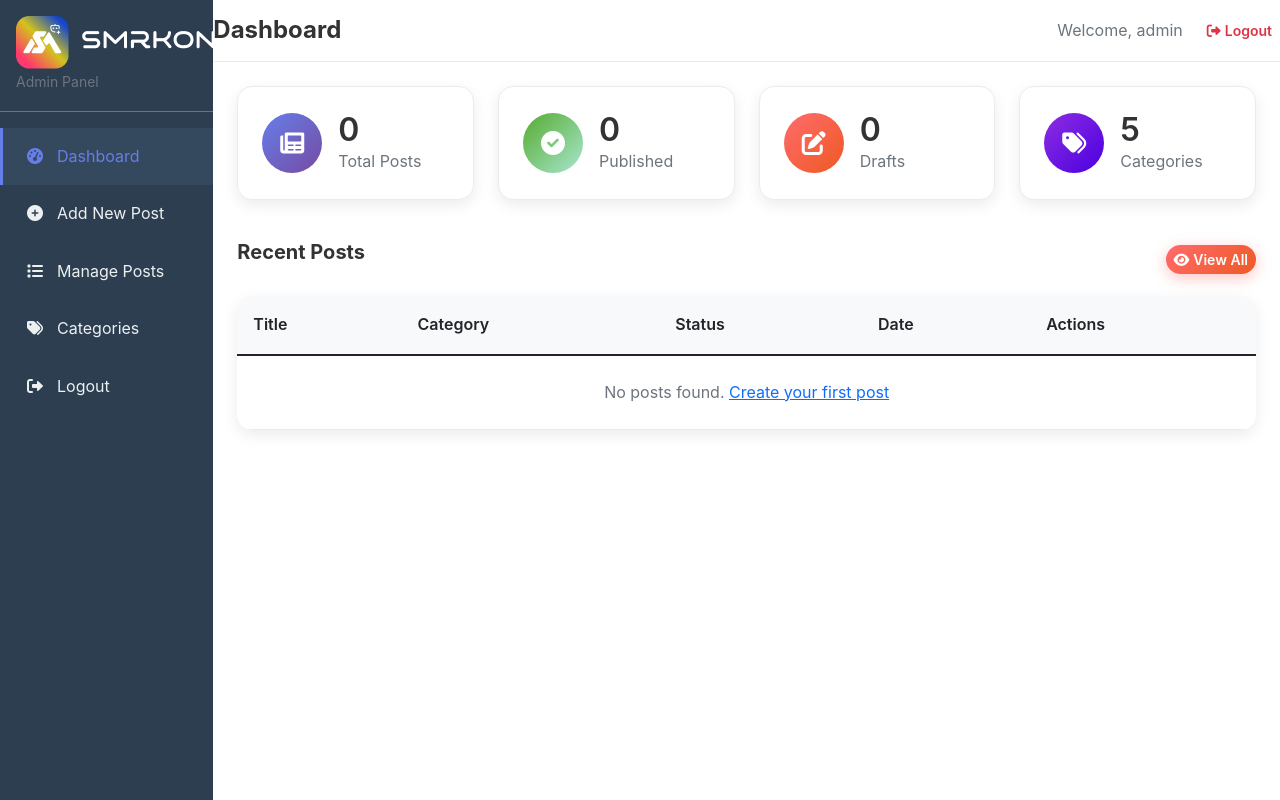
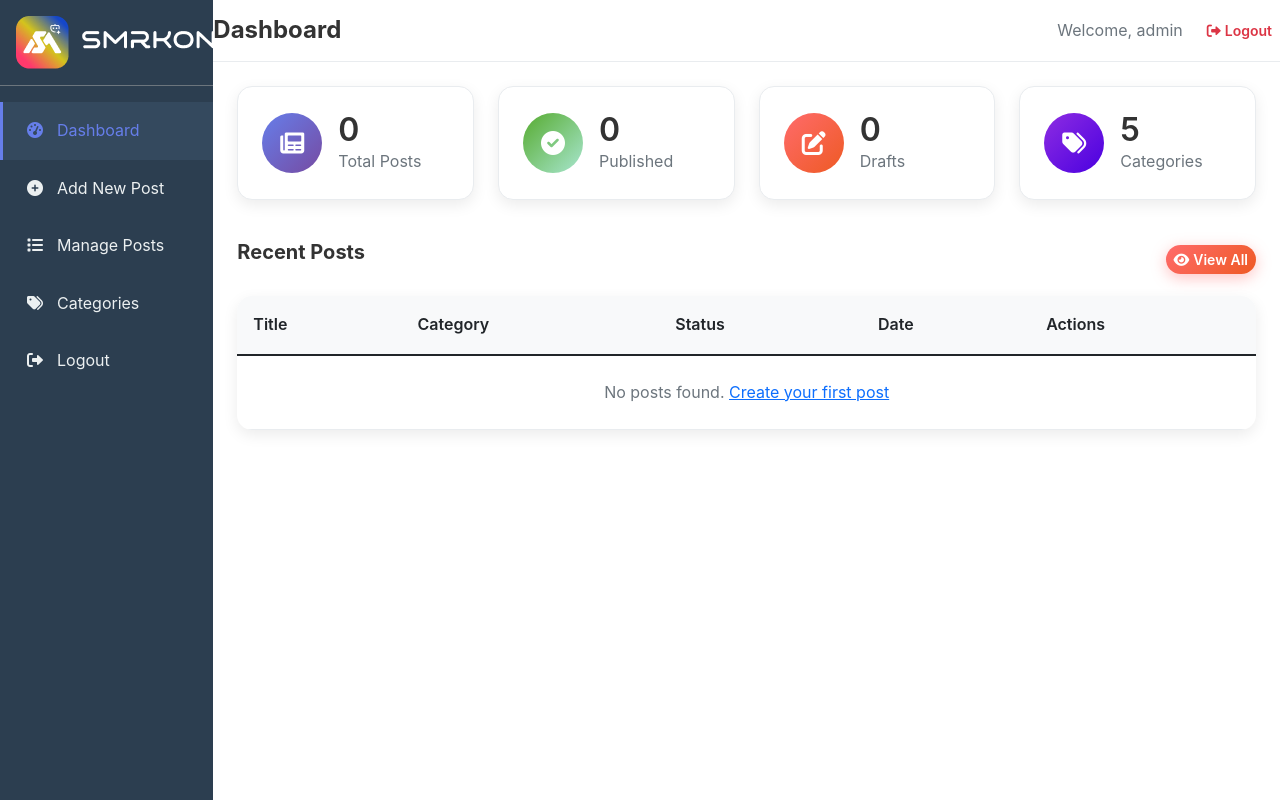
Before and after one commit to Smrkonova/Blog-Dashboard, a PHP site: page /admin/dashboard.php in a window 1280 px wide. Run offline with PHP 8.4, Linux system fonts and the light colour scheme; a user stored in the database is signed in; data comes from the database, SQL or seed files in the repository; data that the repository does not hold is empty.

Commit message:
first commit

```diff
--- a/admin/dashboard.php
+++ b/admin/dashboard.php
@@ -145,7 +145,6 @@
                         <h5 class="text-white mb-0">
                         <img src="../assets/sm-logo.png" alt="">
                         </h5>
-                        <small class="text-muted">Admin Panel</small>
                     </div>
 
                     <nav class="nav flex-column mt-3">
```
